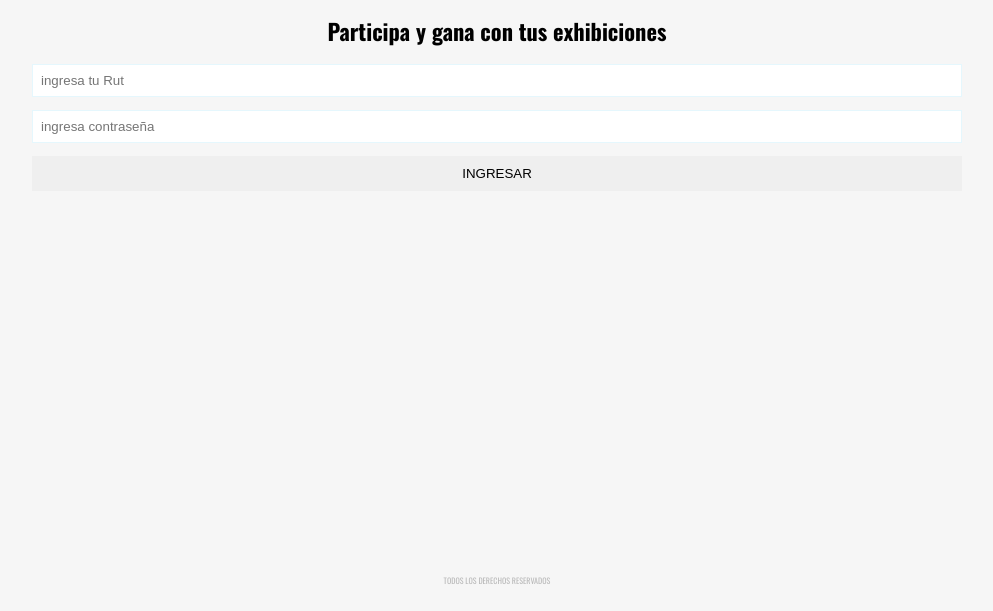
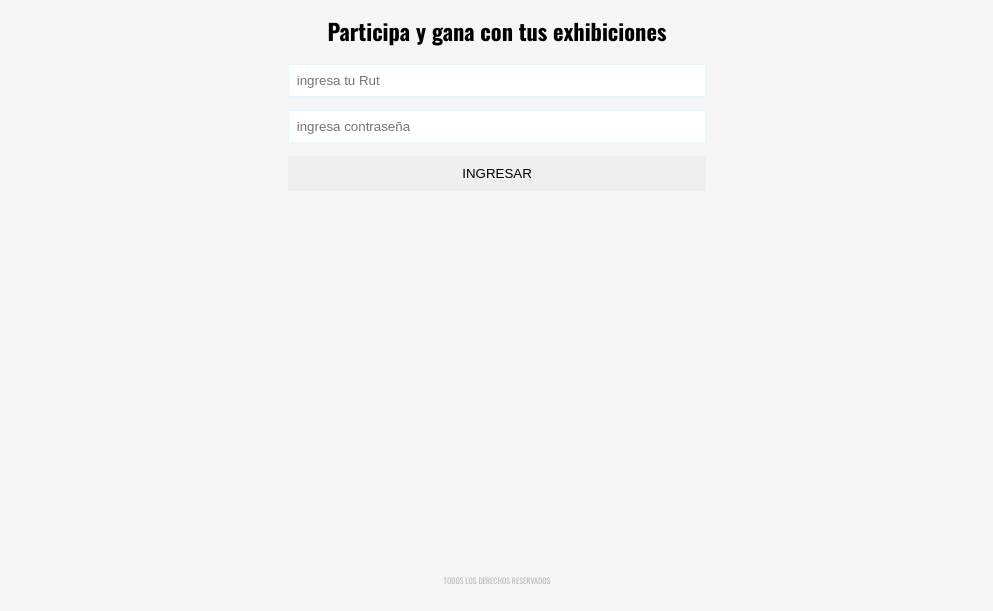
Before and after one commit to saezluis/superconcursos-estandar, a PHP site: page / in a window 1280 px wide. Shown: the part 189-800 px from the top of the page, without its empty margins (143-1136 px from the left). Run offline with PHP 8.4, Linux system fonts and the light colour scheme; some libraries are stand-ins or nearby versions.

Commit message:
Css ajustes index

```diff
--- a/css/styles.css
+++ b/css/styles.css
@@ -3076,13 +3076,13 @@ section#interior {
     margin: 0 auto; }
     @media screen and (min-width: 768px) {
       section#interior form.form_login {
-        width: 100%; } }
+        width: 45%; } }
     @media screen and (min-width: 1024px) {
       section#interior form.form_login {
-        width: 100%; } }
+        width: 45%; } }
     @media screen and (min-width: 1400px) {
       section#interior form.form_login {
-        width: 100%; } }
+        width: 40%; } }
     section#interior form.form_login input[type="text"],
     section#interior form.form_login input[type="password"],
     section#interior form.form_login input[type="submit"] {
--- a/scss/tema/_main.scss
+++ b/scss/tema/_main.scss
@@ -258,13 +258,13 @@ section#interior{
 		width: 100%;
 		margin: 0 auto;
 		@include desde (tablet){
-			width: 100%;
+			width: 45%;
 		}
 		@include desde (web){
-			width: 100%;
+			width: 45%;
 		}
 		@include desde (hd){
-			width: 100%;
+			width: 40%;
 		}
 		input[type="text"],
 		input[type="password"],
```
